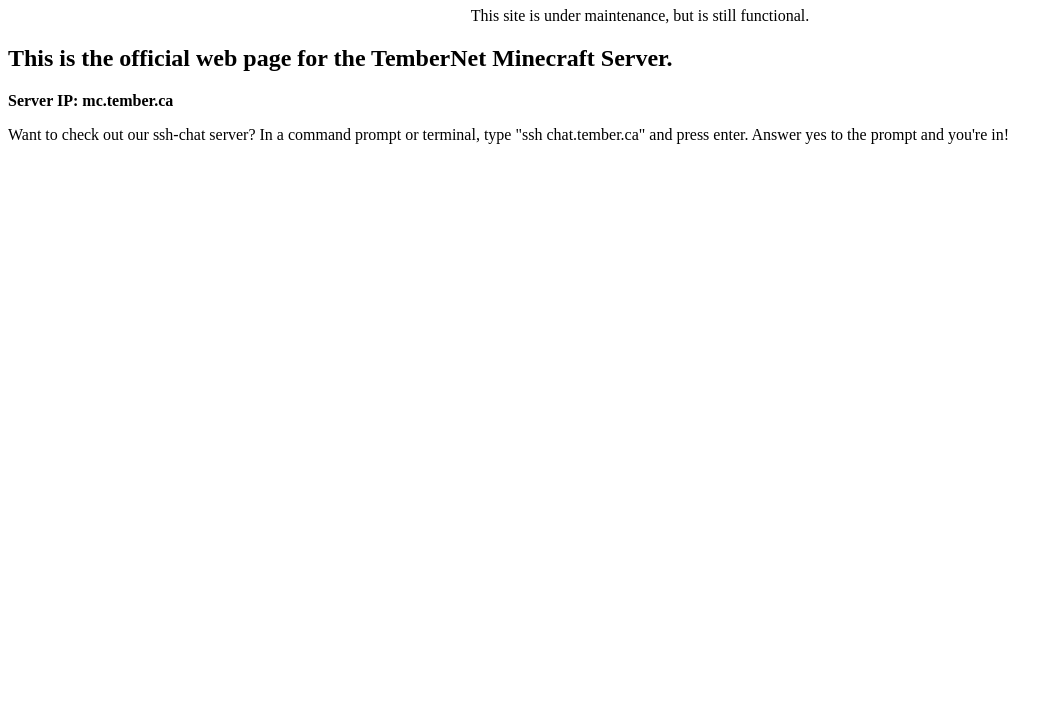
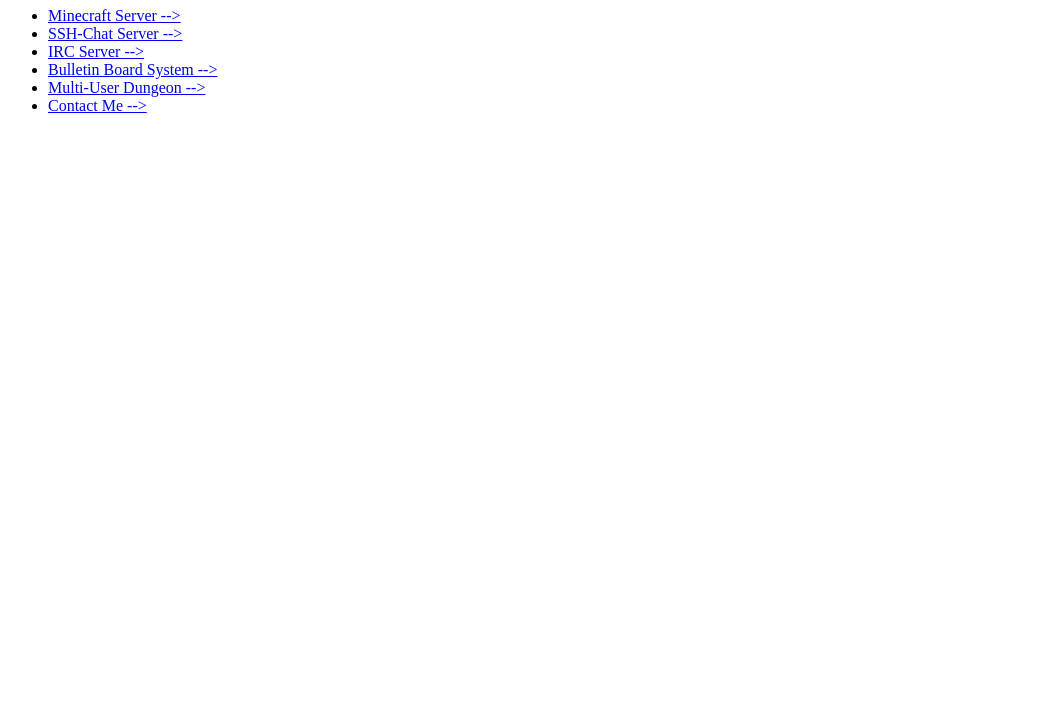
Before and after one commit to DiskKun/Tember.ca, a plain HTML site: page index.html in a window 1280 px wide. Shown: the part 73-800 px from the top of the page, without its empty margins (0-1063 px from the left). Drawn offline with Linux system fonts and the light colour scheme.

Commit message:
Add files via upload

```diff
--- a/index.html
+++ b/index.html
@@ -5,10 +5,16 @@
     <title>TemberNet</title>
   </head>
   <body>
-    <center><font color = "green"><h1>Tember.ca</h1></font></center>
-    <center><p>This site is under maintenance, but is still functional.</p></center>
-    <h2>This is the official web page for the <strong>TemberNet Minecraft Server.</strong></h2>
-    <p><strong>Server IP: mc.tember.ca</strong></p>
-    <p>Want to check out our ssh-chat server? In a command prompt or terminal, type "ssh chat.tember.ca" and press enter. Answer yes to the prompt and you're in!</p>
+    <center><h1>TemberNet Web Portal</h1></center>
+    <div class="portal">
+      <ul>
+        <li><a href="./mc.html">Minecraft Server --></a></li>
+        <li><a href="./ssh.html">SSH-Chat Server --></a></li>
+        <li><a href="./irc.html">IRC Server --></a></li>
+        <li><a href="./bbs.html">Bulletin Board System --></a></li>
+        <li><a href="./mud.html">Multi-User Dungeon --></a></li>
+        <li><a href="./contact">Contact Me --></a></li>
+      </ul>
+    </div>
   </body>
 </html>
```
Also changed, not shown: mc.html (added, +12 -0 lines), vote.html (added, +16 -0 lines).
